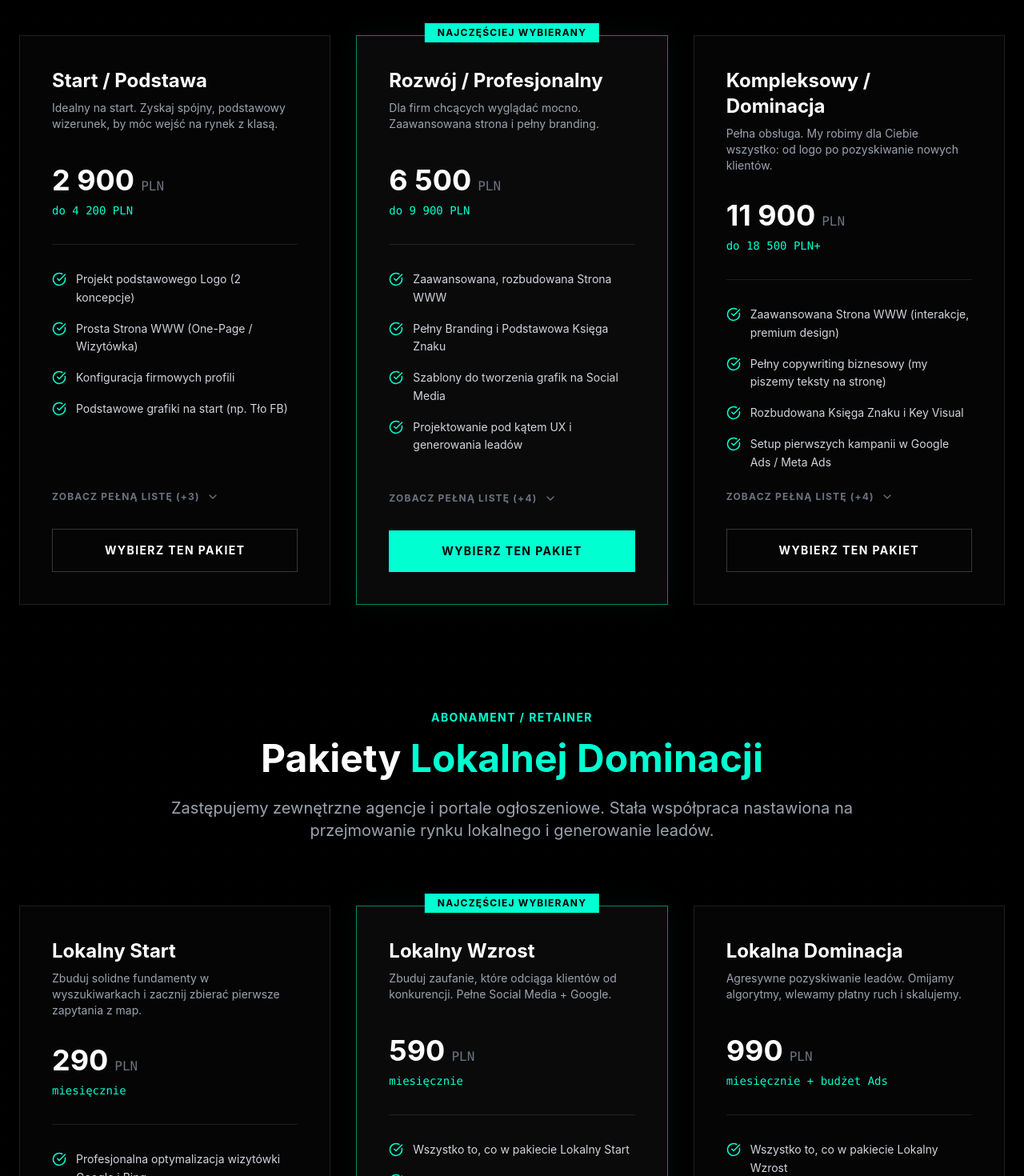
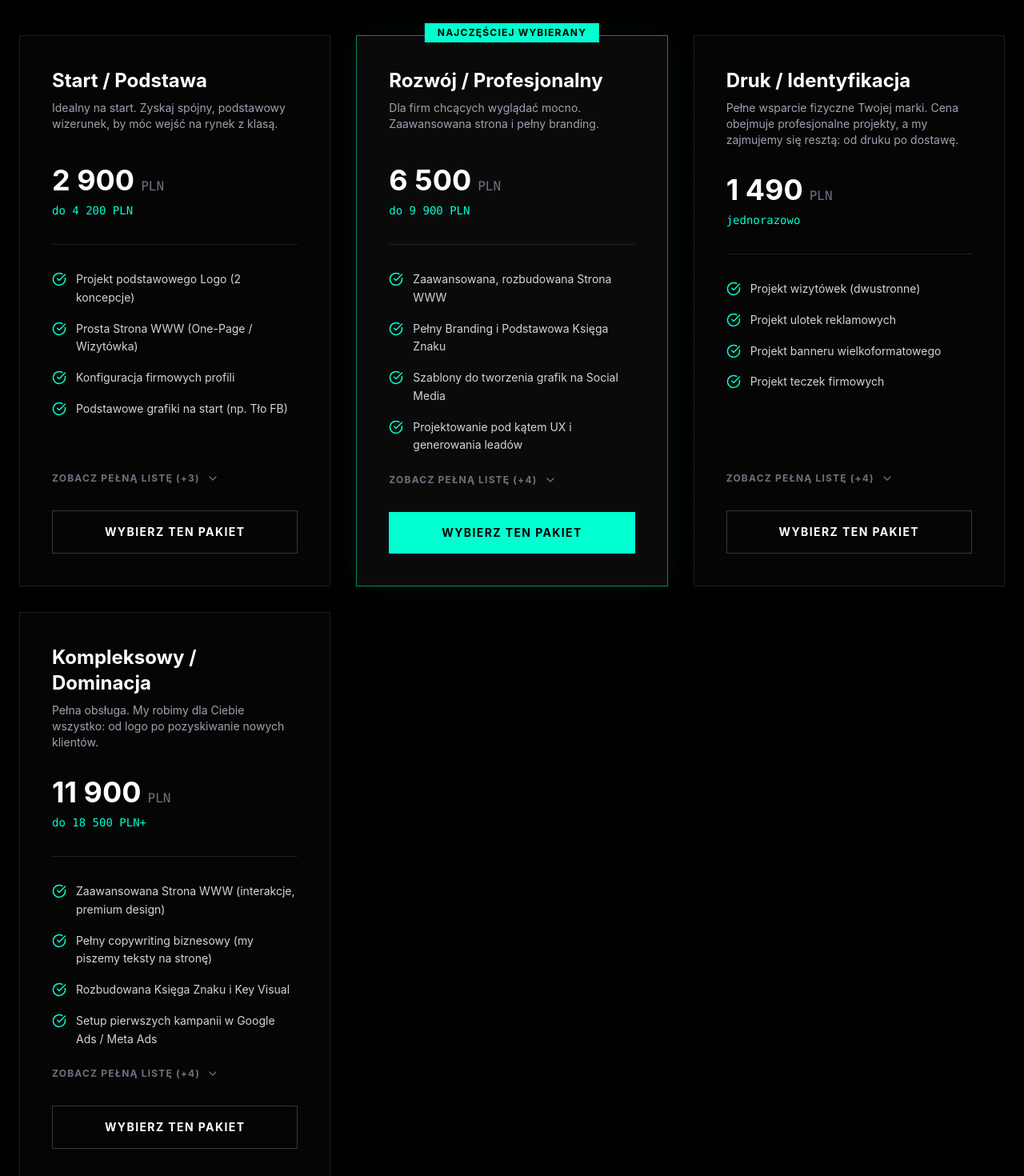
Before and after one commit to michalfbi/visilogo, a React (Create React App) app in the folder frontend/: page / in a window 1280 px wide. Shown: the part 7760-9230 px from the top of the page at 80% size. Built offline with nearby package versions, Linux system fonts and the light colour scheme.

Commit message:
feat: dodanie Pakietu Druk & Identyfikacja do cennika głównego

```diff
--- a/frontend/src/mock.js
+++ b/frontend/src/mock.js
@@ -132,6 +132,30 @@ export const pricingPlans = [
     highlight: true
   },
   {
+    id: "druk-pakiet",
+    name: "Druk / Identyfikacja",
+    price: "1 490",
+    range: "jednorazowo",
+    desc: "Pełne wsparcie fizyczne Twojej marki. Cena obejmuje profesjonalne projekty, a my zajmujemy się resztą: od druku po dostawę.",
+    features: [
+      "Projekt wizytówek (dwustronne)",
+      "Projekt ulotek reklamowych",
+      "Projekt banneru wielkoformatowego",
+      "Projekt teczek firmowych",
+      "Projekty na odzież (koszulka + czapka)",
+      "Projekt oklejenia pojazdu (standard)",
+      "Kompleksowy nadzór nad produkcją",
+      "Dostawa kurierem pod drzwi firmy"
+    ],
+    steps: [
+      { title: "Brief i Pomiary", desc: "Ustalamy nakłady oraz specyfikację materiałów (papiery, gramatury, folie)." },
+      { title: "Kreatywne Projekty", desc: "Tworzymy spójne grafiki gotowe do druku, dbając o każdy milimetr spadów." },
+      { title: "Zlecenie i Nadzór", desc: "Wybieramy najlepszą technologię druku, zlecamy produkcję i sprawdzamy jakość." },
+      { title: "Dostawa pod drzwi", desc: "Odbierasz gotowe materiały reklamowe od kuriera. Zero stresu, zero formalności." }
+    ],
+    highlight: false
+  },
+  {
     id: "dominacja",
     name: "Kompleksowy / Dominacja",
     price: "11 900",
```
